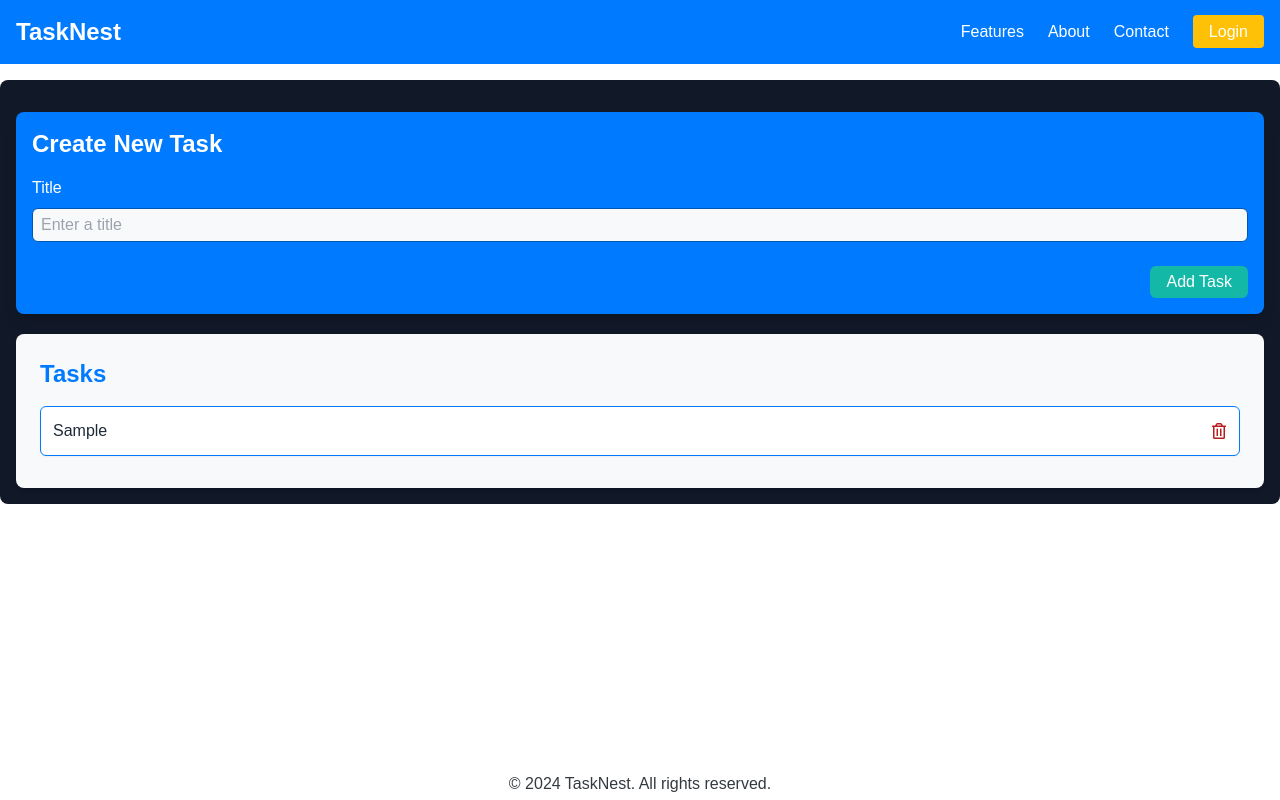
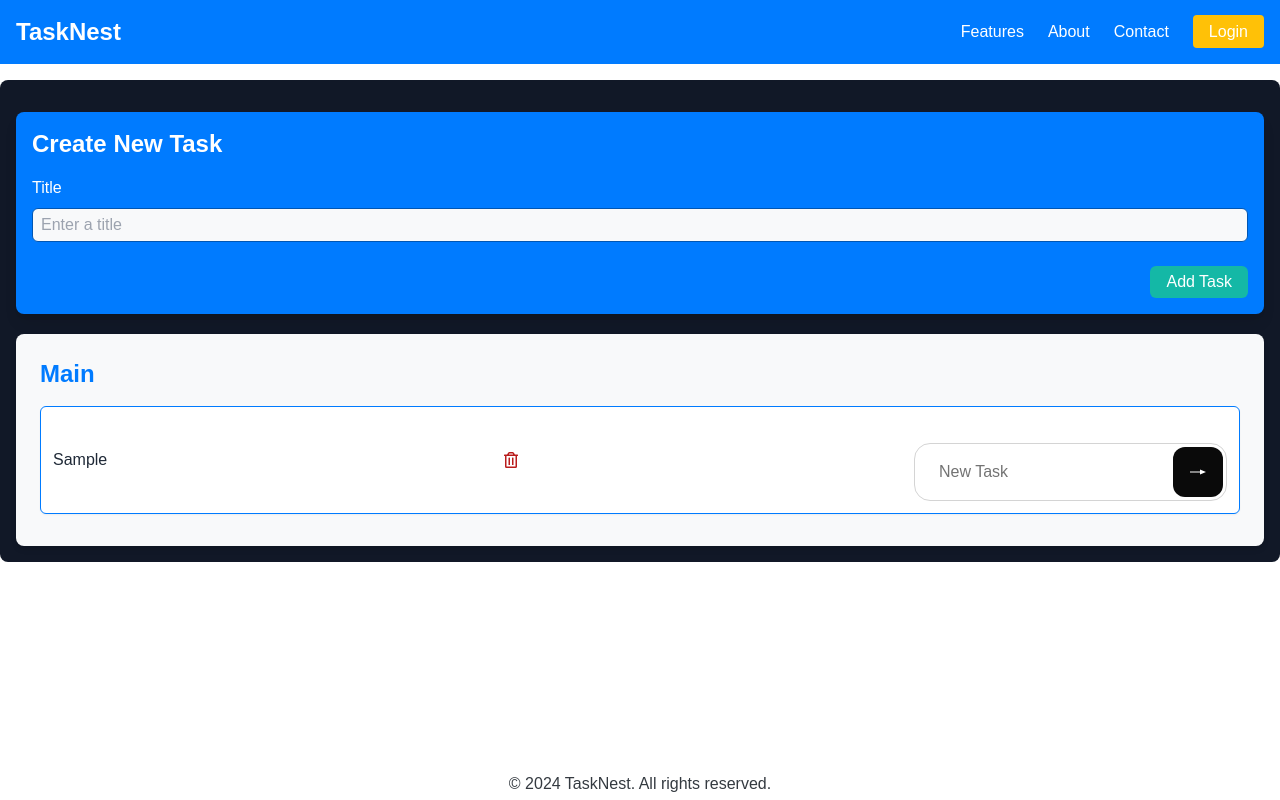
Before and after one commit to Hamza123Hussain/tasknest, a Next.js app: page / in a window 1280 px wide. Both pictures are taken after typing "Sample" into the empty fields and a click on the button "Add Task". Built offline with nearby package versions, Linux system fonts and the light colour scheme.

Commit message:
creating new task

```diff
--- a/components/Task/ShowTask.tsx
+++ b/components/Task/ShowTask.tsx
@@ -1,17 +1,24 @@
 'use client'
-import { RemoveElement } from '@/utils/Redux/Slices/TODO/Slice/TodoSlice'
+import {
+  NewTask,
+  RemoveElement,
+} from '@/utils/Redux/Slices/TODO/Slice/TodoSlice'
 import { RootState } from '@/utils/Redux/Store'
-import React from 'react'
+import { Task } from '@/utils/TodoInterface'
+import React, { useState } from 'react'
 import { FaRegTrashAlt } from 'react-icons/fa'
 import { useDispatch, useSelector } from 'react-redux'
 const ShowTask = () => {
-  // Typing useSelector to select the todo from the store
-  const tasks = useSelector((state: RootState) => state.TodoReducer.todo)
+  const CreateTask = (todoId: string) => {
+    Dispatch(NewTask({ todoId, taskText: TasKText }))
+  }
+  const Main = useSelector((state: RootState) => state.TodoReducer.todo)
   const Dispatch = useDispatch()
+  const [TasKText, SetTaskText] = useState('')
   return (
     <div className="bg-[#F8F9FA] p-6 rounded-lg shadow-md">
-      <h2 className="text-[#007BFF] text-2xl font-bold mb-4">Tasks</h2>
-      {tasks.map((task) => (
+      <h2 className="text-[#007BFF] text-2xl font-bold mb-4">Main</h2>
+      {Main.map((task) => (
         <div
           key={task.id}
           className="bg-white text-gray-800 p-3 flex items-center justify-between my-2 rounded-md border border-[#007BFF] shadow-sm"
@@ -21,6 +28,36 @@ const ShowTask = () => {
             className=" text-red-700 cursor-pointer"
             onClick={() => Dispatch(RemoveElement(task.id))}
           />
+
+          <div className="relative mt-6">
+            <input
+              type="text"
+              value={TasKText}
+              onChange={(e) => SetTaskText(e.target.value)}
+              placeholder="New Task"
+              className="block w-full rounded-2xl border border-neutral-300 bg-transparent py-4 pl-6 pr-20 text-base/6 text-neutral-950 ring-4 ring-transparent transition placeholder:text-neutral-500 focus:border-neutral-950 focus:outline-none focus:ring-neutral-950/5"
+            />
+            <div className="absolute inset-y-1 right-1 flex justify-end">
+              <button
+                onClick={() => {
+                  CreateTask(task.id)
+                }}
+                className="flex aspect-square h-full items-center justify-center rounded-xl bg-neutral-950 text-white transition hover:bg-neutral-800"
+              >
+                <svg viewBox="0 0 16 6" aria-hidden="true" className="w-4">
+                  <path
+                    fill="currentColor"
+                    fill-rule="evenodd"
+                    clip-rule="evenodd"
+                    d="M16 3 10 .5v2H0v1h10v2L16 3Z"
+                  ></path>
+                </svg>
+              </button>
+            </div>
+          </div>
+          {task.Tasks?.map((element: Task) => (
+            <div key={element.ID}>h1</div>
+          ))}
         </div>
       ))}
     </div>
```
